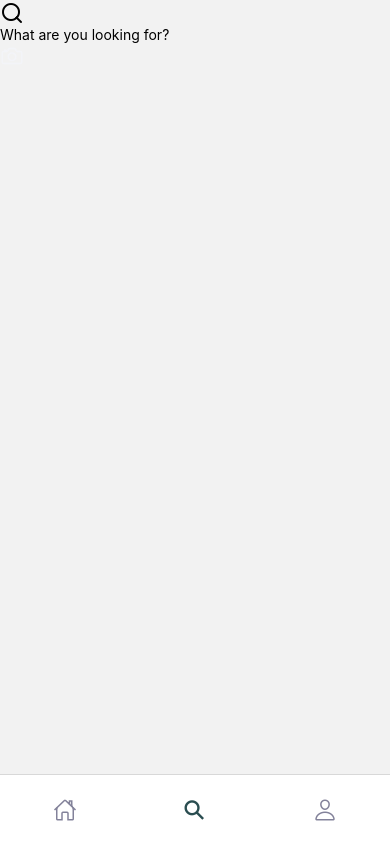
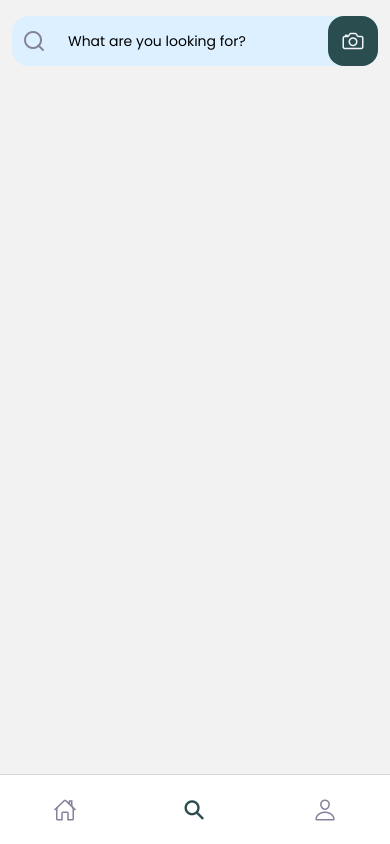
Before and after one commit to GUchechi/React_Native_Furniture_App, a React Native app: screen /Search in a window 390 px wide. Built offline with nearby package versions, Linux system fonts and the light colour scheme.

Commit message:
SeacrhScreen

```diff
--- a/screens/index.js
+++ b/screens/index.js
@@ -1,4 +1,4 @@
-import Search from "./Search";
+import Search from "../screens/search/Search";
 import Home from "./Home";
 import Profile from "./Profile";
 
--- a/screens/Search.jsx
+++ b/screens/search/Search.jsx
@@ -1,7 +1,8 @@
 import React from "react";
-import { StyleSheet, Text,TextInput, View,TouchableOpacity, SafeAreaView } from "react-native";
+import {  Text,TextInput, View,TouchableOpacity, SafeAreaView } from "react-native";
 import { Feather, Ionicons } from "@expo/vector-icons";
-import { COLORS, SIZES } from "../constants";
+import { COLORS, SIZES } from "../../constants";
+import styles from './Search.style'
 
 const Search = () => {
   return (
@@ -36,5 +37,3 @@ const Search = () => {
 };
 
 export default Search;
-
-const styles = StyleSheet.create({});
--- /dev/null
+++ b/screens/search/Search.style.js
@@ -0,0 +1,41 @@
+import { StyleSheet } from "react-native";
+import { COLORS, SIZES } from "../../constants/index";
+
+const styles = StyleSheet.create({
+  searchContainer: {
+    flexDirection: "row",
+    justifyContent: "center",
+    alignContent: "center",
+    backgroundColor: COLORS.secondary,
+    borderRadius: SIZES.medium,
+    marginVertical: SIZES.medium,
+    height: 50,
+    marginHorizontal: SIZES.small,
+  },
+  searchIcon: {
+    marginHorizontal: 10,
+    color: COLORS.gray,
+    marginTop: SIZES.small,
+  },
+  searchWrapper: {
+    flex: 1,
+    marginRight: SIZES.small,
+    borderRadius: SIZES.small,
+  },
+  searchInput: {
+    fontFamily: "regular",
+    width: "100%",
+    height: "100%",
+    paddingHorizontal: SIZES.small,
+  },
+  searchBtn: {
+    width: 50,
+    height: "100%",
+    justifyContent: "center",
+    alignItems: "center",
+    backgroundColor: COLORS.primary,
+    borderRadius: SIZES.medium,
+  },
+});
+
+export default styles;
```
